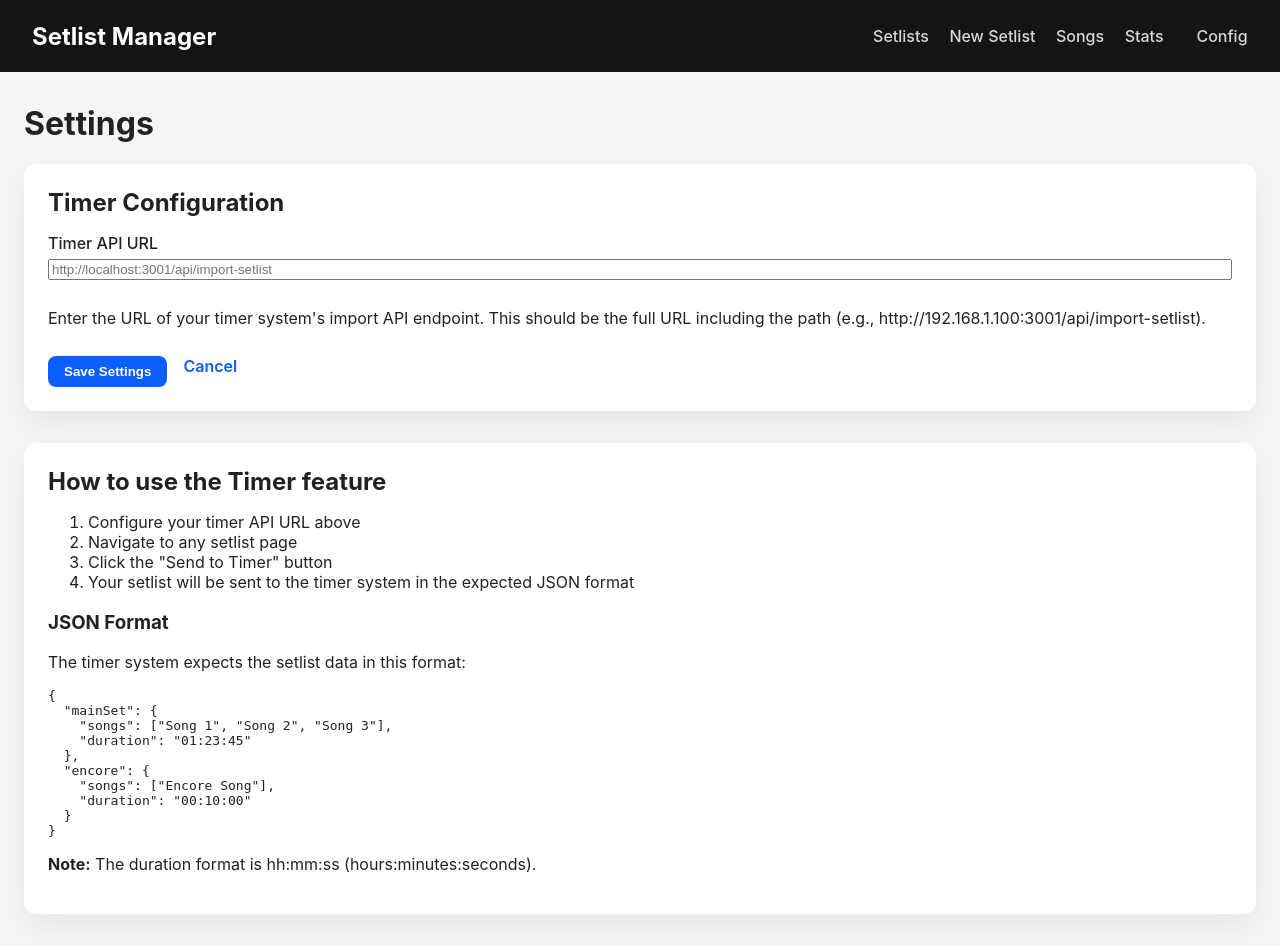
After one commit to Mrjmbjmb/setlist-manager, a Flask app: page /settings in a window 1280 px wide; the page is wider, and only the part inside the window is pictured. The commit adds this page. Run offline with Flask 3, Linux system fonts and the light colour scheme.

Commit message:
added timer api connection

```diff
--- a/setlist_manager/models.py
+++ b/setlist_manager/models.py
@@ -136,3 +136,33 @@ class SetlistSong(db.Model):
 
     setlist = db.relationship("Setlist", back_populates="entries")
     song = db.relationship("Song", back_populates="setlist_entries", lazy="joined")
+
+
+class Setting(db.Model):
+    __tablename__ = "settings"
+
+    id = db.Column(db.Integer, primary_key=True)
+    key = db.Column(db.String(80), unique=True, nullable=False)
+    value = db.Column(db.Text, nullable=False)
+    description = db.Column(db.String(255))
+    created_at = db.Column(db.DateTime, default=datetime.utcnow, nullable=False)
+    updated_at = db.Column(db.DateTime, default=datetime.utcnow, onupdate=datetime.utcnow, nullable=False)
+
+    @classmethod
+    def get(cls, key, default=None):
+        setting = cls.query.filter_by(key=key).first()
+        return setting.value if setting else default
+
+    @classmethod
+    def set(cls, key, value, description=None):
+        setting = cls.query.filter_by(key=key).first()
+        if setting:
+            setting.value = value
+            if description:
+                setting.description = description
+            setting.updated_at = datetime.utcnow()
+        else:
+            setting = cls(key=key, value=value, description=description)
+            db.session.add(setting)
+        db.session.commit()
+        return setting
--- a/setlist_manager/routes.py
+++ b/setlist_manager/routes.py
@@ -4,6 +4,7 @@ import json
 import re
 from typing import Optional
 from datetime import datetime
+import requests
 
 from flask import (
     Blueprint,
@@ -20,7 +21,7 @@ from sqlalchemy import func
 from sqlalchemy.orm import joinedload
 
 from .database import db
-from .models import Setlist, SetlistSong, Song
+from .models import Setlist, SetlistSong, Song, Setting
 from .services import generate_setlist
 
 bp = Blueprint("setlists", __name__)
@@ -35,6 +36,73 @@ TAG_ATTRIBUTE_MAP = {
 def _apply_tags_to_song(song: Song, selected_tags: set[str]) -> None:
     for code, attribute in TAG_ATTRIBUTE_MAP.items():
         setattr(song, attribute, code in selected_tags)
+
+
+def _format_setlist_for_timer(setlist: Setlist) -> dict:
+    """Format setlist data for timer API according to import-examples.md format"""
+    main_set_songs = []
+    encore_songs = []
+    in_encore = False
+
+    for entry in setlist.entries:
+        if entry.song:
+            song_title = entry.song.print_title
+            if entry.starts_encore and not in_encore:
+                # First encore song
+                in_encore = True
+                encore_songs.append(song_title)
+            elif entry.starts_encore and in_encore:
+                # Continue encore
+                encore_songs.append(song_title)
+            else:
+                # Main set song
+                main_set_songs.append(song_title)
+
+    # Calculate durations
+    main_set_duration = 0
+    encore_duration = 0
+    in_encore = False
+
+    for entry in setlist.entries:
+        if entry.song:
+            duration = entry.song.duration_seconds
+            if entry.starts_encore and not in_encore:
+                # First encore song - include encore break
+                main_set_duration += setlist.ENCORE_BREAK_SECONDS
+                encore_duration += duration
+                in_encore = True
+            elif entry.starts_encore and in_encore:
+                # Continue encore
+                encore_duration += duration
+            else:
+                # Main set song
+                main_set_duration += duration
+                if entry != setlist.entries[-1]:
+                    # Add transition time if not last song in main set
+                    main_set_duration += setlist.BETWEEN_SONG_SECONDS
+
+    # Format duration as hh:mm:ss
+    def format_duration(seconds):
+        hours = seconds // 3600
+        minutes = (seconds % 3600) // 60
+        secs = seconds % 60
+        return f"{hours:02d}:{minutes:02d}:{secs:02d}"
+
+    result = {}
+
+    if main_set_songs:
+        result["mainSet"] = {
+            "songs": main_set_songs,
+            "duration": format_duration(main_set_duration)
+        }
+
+    if encore_songs:
+        result["encore"] = {
+            "songs": encore_songs,
+            "duration": format_duration(encore_duration)
+        }
+
+    return result
 
 
 def _collect_song_form_data(form) -> tuple[Optional[dict], Optional[str]]:
@@ -1321,3 +1389,74 @@ def import_database():
         db.session.rollback()
         flash(f"Error importing database: {str(e)}", "error")
         return redirect(request.url)
+
+
+# Settings routes
+@bp.get("/settings")
+def settings():
+    timer_url = Setting.get("timer_api_url", "")
+    return render_template("settings.html", timer_url=timer_url)
+
+
+@bp.post("/settings")
+def update_settings():
+    timer_url = request.form.get("timer_api_url", "").strip()
+
+    if timer_url and not timer_url.startswith(("http://", "https://")):
+        flash("Timer API URL must start with http:// or https://", "error")
+        return render_template("settings.html", timer_url=timer_url)
+
+    Setting.set("timer_api_url", timer_url, "Timer API endpoint URL")
+    flash("Settings saved successfully!", "success")
+    return redirect(url_for("setlists.settings"))
+
+
+@bp.post("/setlists/<int:setlist_id>/send-to-timer")
+def send_to_timer(setlist_id: int):
+    # Get setlist with all entries
+    setlist = (
+        Setlist.query.options(
+            joinedload(Setlist.entries).joinedload(SetlistSong.song)
+        )
+        .get_or_404(setlist_id)
+    )
+
+    # Check if timer API URL is configured
+    timer_url = Setting.get("timer_api_url")
+    if not timer_url:
+        return jsonify({
+            "success": False,
+            "error": "Timer API URL not configured. Please configure it in Settings."
+        }), 400
+
+    # Format setlist data for timer
+    timer_data = _format_setlist_for_timer(setlist)
+
+    # Send to timer API
+    try:
+        response = requests.post(
+            timer_url,
+            json=timer_data,
+            headers={"Content-Type": "application/json"},
+            timeout=10
+        )
+
+        # Check if the request was successful
+        response.raise_for_status()
+
+        return jsonify({
+            "success": True,
+            "message": "Setlist sent to timer successfully",
+            "data_sent": timer_data
+        })
+
+    except requests.exceptions.RequestException as e:
+        return jsonify({
+            "success": False,
+            "error": f"Failed to send to timer: {str(e)}"
+        }), 500
+    except Exception as e:
+        return jsonify({
+            "success": False,
+            "error": f"Unexpected error: {str(e)}"
+        }), 500
--- a/setlist_manager/static/style.css
+++ b/setlist_manager/static/style.css
@@ -981,6 +981,22 @@ textarea {
     }
 }
 
+/* Send to Timer button styles */
+.button.success {
+    background: #28a745;
+    color: white;
+}
+
+.button.success:hover {
+    background: #218838;
+    color: white;
+}
+
+.button:disabled {
+    opacity: 0.6;
+    cursor: not-allowed;
+}
+
 @media (max-width: 768px) {
     .filter-controls {
         flex-direction: column;
--- a/setlist_manager/templates/base.html
+++ b/setlist_manager/templates/base.html
@@ -46,6 +46,13 @@
                             <polyline points="10 9 9 9 8 9"/>
                         </svg>
                         Import Setlists
+                    </a>
+                    <a href="{{ url_for('setlists.settings') }}" class="dropdown-item">
+                        <svg width="16" height="16" viewBox="0 0 24 24" fill="none" stroke="currentColor" stroke-width="2">
+                            <circle cx="12" cy="12" r="3"/>
+                            <path d="M12 1v6m0 6v6m4.22-13.22l4.24 4.24M1.54 1.54l4.24 4.24M20.46 20.46l-4.24-4.24M1.54 20.46l4.24-4.24"/>
+                        </svg>
+                        Settings
                     </a>
                 </div>
             </div>
--- /dev/null
+++ b/setlist_manager/templates/settings.html
@@ -0,0 +1,64 @@
+{% extends "base.html" %}
+
+{% block title %}Settings - Setlist Manager{% endblock %}
+
+{% block content %}
+<div class="page-header">
+    <h1>Settings</h1>
+</div>
+
+<section class="panel">
+    <header>
+        <h2>Timer Configuration</h2>
+    </header>
+    <form method="post" class="stacked">
+        <label>
+            Timer API URL
+            <input
+                type="url"
+                name="timer_api_url"
+                value="{{ timer_url }}"
+                placeholder="http://localhost:3001/api/import-setlist"
+                required
+            >
+        </label>
+        <p class="help-text">
+            Enter the URL of your timer system's import API endpoint.
+            This should be the full URL including the path (e.g., http://192.168.1.100:3001/api/import-setlist).
+        </p>
+        <div class="button-row">
+            <button type="submit">Save Settings</button>
+            <a href="{{ url_for('setlists.index') }}" class="link-button">Cancel</a>
+        </div>
+    </form>
+</section>
+
+<section class="panel">
+    <header>
+        <h2>How to use the Timer feature</h2>
+    </header>
+    <div class="prose">
+        <ol>
+            <li>Configure your timer API URL above</li>
+            <li>Navigate to any setlist page</li>
+            <li>Click the "Send to Timer" button</li>
+            <li>Your setlist will be sent to the timer system in the expected JSON format</li>
+        </ol>
+
+        <h3>JSON Format</h3>
+        <p>The timer system expects the setlist data in this format:</p>
+        <pre><code>{
+  "mainSet": {
+    "songs": ["Song 1", "Song 2", "Song 3"],
+    "duration": "01:23:45"
+  },
+  "encore": {
+    "songs": ["Encore Song"],
+    "duration": "00:10:00"
+  }
+}</code></pre>
+
+        <p><strong>Note:</strong> The duration format is hh:mm:ss (hours:minutes:seconds).</p>
+    </div>
+</section>
+{% endblock %}
```
Also changed, not shown: IMPORT-EXAMPLES.md (added, +262 -0 lines), setlist_manager/database.py (+25 -0 lines), setlist_manager/templates/setlist_detail.html (+39 -0 lines).
